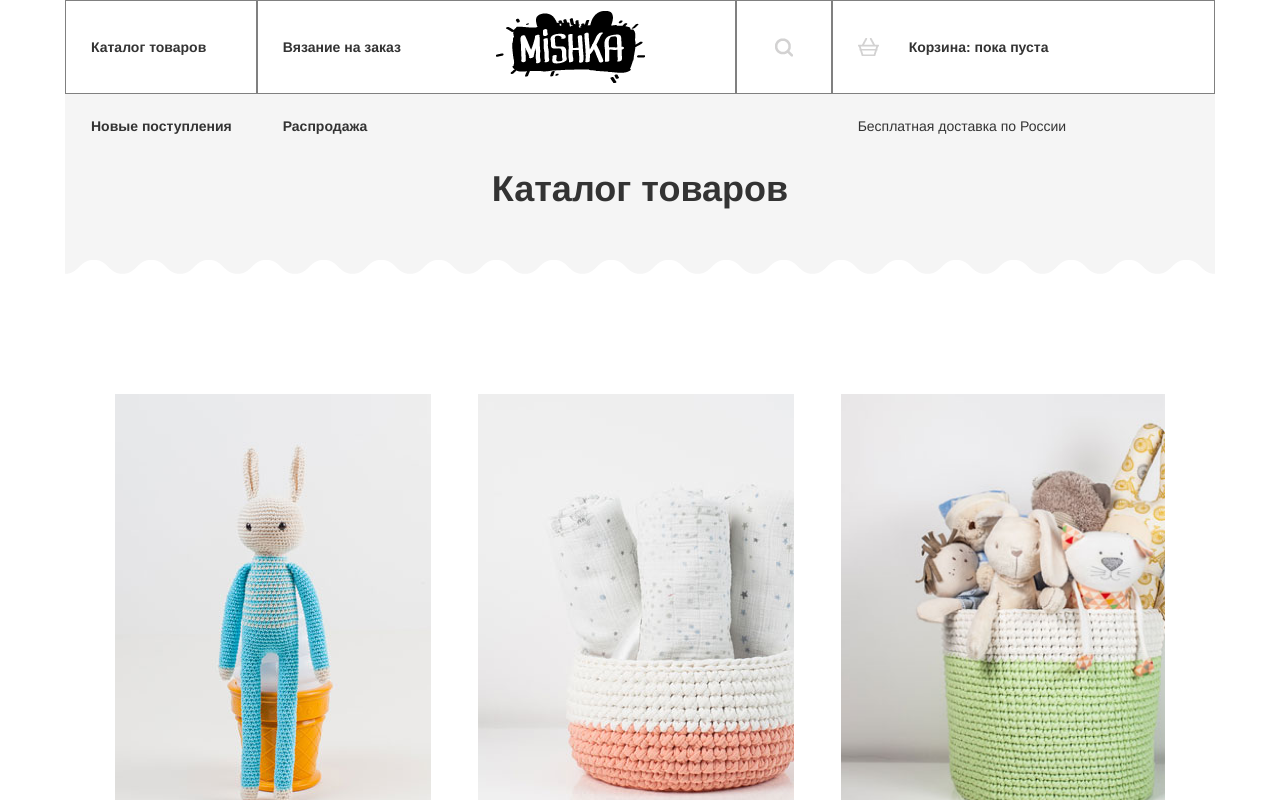
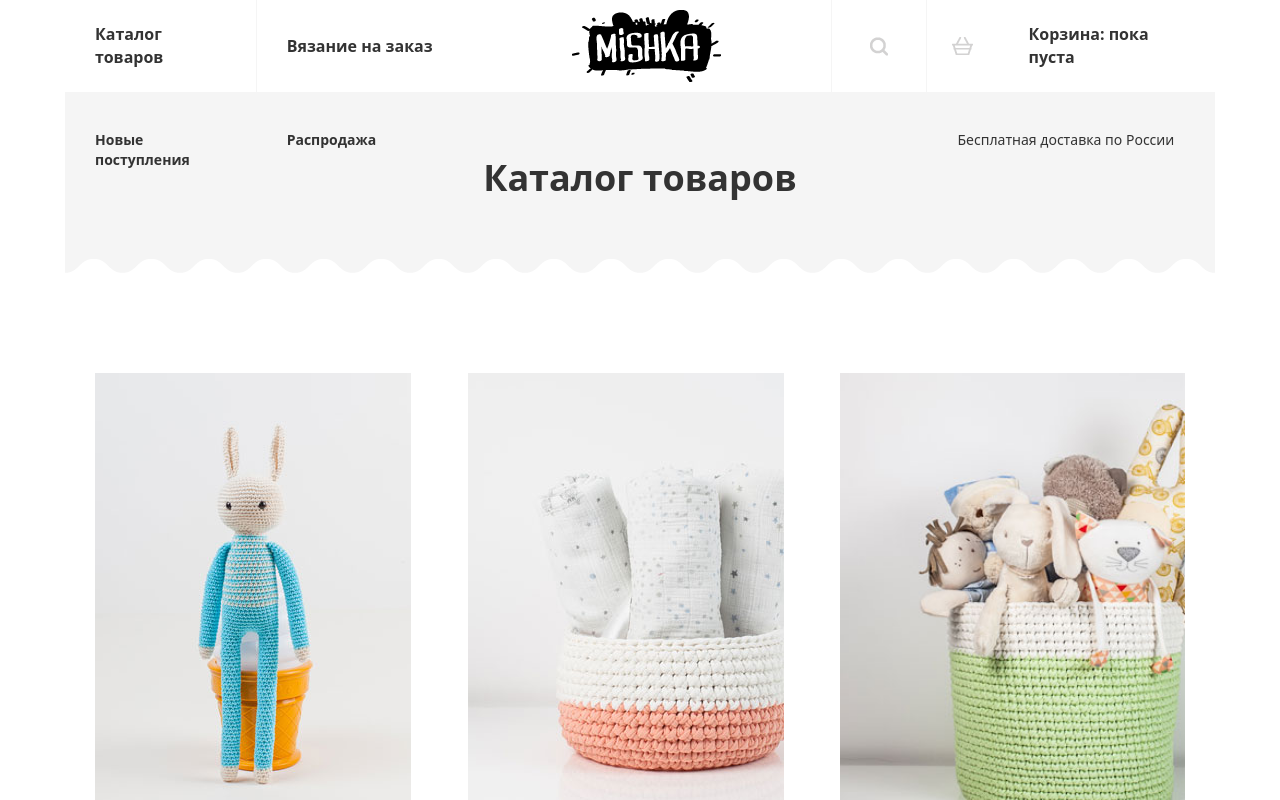
Before and after one commit to GeorgiiZ/mishkaa, a Vue app: page /catalog in a window 1280 px wide. Shown: the top 800 px of the page. Built offline with nearby package versions, Linux system fonts and the light colour scheme.

Commit message:
Refactoring catalog page

```diff
--- a/src/App.vue
+++ b/src/App.vue
@@ -1,40 +1,44 @@
 <template>
-  <div id="app" style="height: 100%;">
+  <div id="app">
     <header>
-        <nav class="nav-list">
-            <div class="nav-item col-sm-2">
+        <nav>
+            <ul class="nav-main">
+              <li class="nav-item col-sm-2">
                   <router-link class="nav-link" :to="{name: 'Catalog'}" exact>
                       Каталог товаров
                   </router-link>
                   <div class="nav-item__text-outer">
                     Новые поступления
                   </div>
-            </div>
-            <div class="nav-item col-sm-5">
-              <router-link class="nav-link" to="/">
+              </li>
+              <li class="nav-item col-sm-6">
+                <router-link class="nav-link" to="">
                   Вязание на заказ
                 </router-link>
-              <img  class = "nav__logo" src="./assets/catalog-images/mishkalogodesktopsvg.png"/>
+                <router-link class = "nav-item_centered" to="/">
+                  <img src="./assets/catalog-images/mishkalogodesktopsvg.png"/>
+                </router-link>
                 <div class="nav-item__text-outer">
                   Распродажа
                 </div>
-            </div>
-            <div class="nav-item col-sm-1">
-               <img class="nav-item__img" src="./assets/catalog-images/searchsvg.png"/>
-            </div>
-            <div class="nav-item col-sm-4">
+              </li>
+              <li class="nav-item col-sm-1">
+                <img class="nav-item_centered" src="./assets/catalog-images/searchsvg.png"/>
+              </li>
+              <li class="nav-item col-sm-3" style="border-right: none;">
                 <img class="nav-item__img-cart" src="./assets/catalog-images/cartsvg.png"/>
                 <router-link class="nav-link" to="/">
                   Корзина: {{cartState}}
                 </router-link>
-              <div class="nav-item__text-outer--light">
+                <div class="nav-item__text-outer" style="font-weight: lighter;">
                   Бесплатная доставка по России
                 </div>
-            </div>
+              </li>
+            </ul>
         </nav>
     </header>
     <main class="main-content">
-      <router-view name="header" style="background-color: #F5F5F5;"></router-view>
+      <router-view name="header" class="main-content__header"></router-view>
       <router-view></router-view>
     </main>
     <footer class="footer-main">
@@ -79,24 +83,36 @@ body, #app {
 }
 
 #app {
+  font-family: Open, sans;
+  height: 100%;
   display: flex;
   flex-direction: column;
 }
 
-nav{
+.nav-main {
   width: 1150px;
   margin: 0 auto;
-  top: 0px;
+  padding: 0px;
   display: flex;
+  list-style: none;
 }
 
 .nav-item {
   font-weight: bold;
+  font-size: 16px;
   position: relative;
   display: flex;
   align-items: center;
-  padding: 10px;
-  border: 1px solid gray;
+  padding: 10px 0;
+  border-right: 1px solid #F5F5F5;
+  border-bottom: 1px solid #F5F5F5;
+}
+
+.nav-link {
+  display: inline-block;
+  text-decoration: none;
+  color: inherit;
+  margin: 0 30px;
 }
 
 .nav-item__text-outer {
@@ -104,40 +120,26 @@ nav{
   font-weight: bold;
   position: absolute;
   top: 100px;
-  margin: 15px;
+  margin: 30px;
   z-index: 1;
 }
 
-.nav-item__text-outer--light {
-  font-size: 14px;
-  font-weight: lighter;
-  position: absolute;
-  top: 100px;
-  margin: 15px;
-  z-index: 1;
-}
-
-
-.nav__logo {
-  width: 149px;
-	height: 72px;
-  margin: 0 auto;
-}
-
-.nav-item__img {
+.nav-item_centered {
   margin: 0 auto;
 }
 
 .nav-item__img-cart {
   max-height: 25px;
-  margin: 0 15px;
+  margin: 0 25px;
 }
 
+.main-content {
+  width: 1150px;
+  margin: 0 auto;
+}
 
-.nav-link {
-  color: inherit;
-  text-decoration: none;
-  margin: 0 15px;
+.main-content__header {
+  background-color: #F5F5F5;
 }
 
 .footer-main {
@@ -146,7 +148,7 @@ nav{
   margin-top: auto;
   margin-left: auto;
   margin-right: auto;
-  padding: 50px;
+  padding: 30px;
   display: flex;
   background-color: #F5F5F5;
 }
@@ -154,12 +156,6 @@ nav{
 .footer-main__logo {
   display: flex;
   align-items: center;
-}
-
-
-.main-content {
-  width: 1150px;
-  margin: 0 auto;
 }
 
 .footer-main__social-links {
--- a/src/catalog/CatalogHeader.vue
+++ b/src/catalog/CatalogHeader.vue
@@ -25,14 +25,16 @@ export default {
     justify-content: center;
     align-items: center;
     height: 200px;
+    margin: auto 0;
 }
 
 .catalog-header__title {
     z-index: 1;
-    margin-bottom: 20px;
 }
 
-h1 {
+.catalog-header__title h1 {
+    position: relative;
+    bottom: 20px;
     font-weight: bold;
 }
 
--- a/src/catalog/CatalogPage.vue
+++ b/src/catalog/CatalogPage.vue
@@ -69,7 +69,7 @@ export default {
 <style scoped>
 
 .catalog-main {
-    padding: 50px;
+    padding: 30px;
     margin: 50px 0;
 }
 
```
Lines whose indentation alone changed are shown as unchanged.
